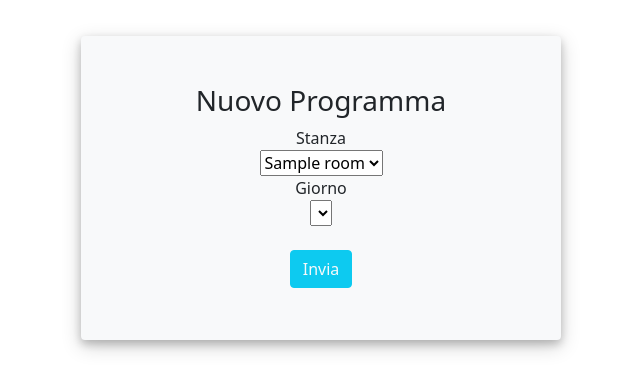
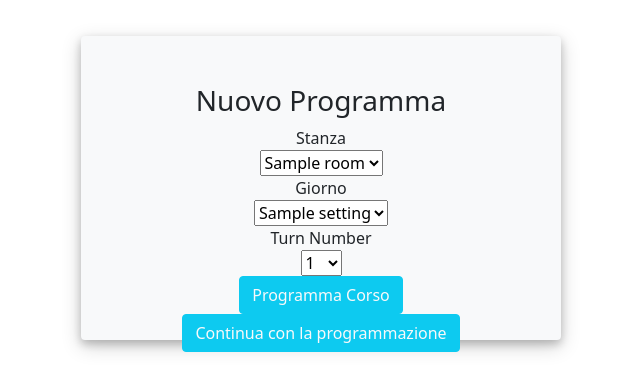
Before and after one commit to Simojoviz/db_project, a Flask app: a page that uses templates/add_program.html in a window 1280 px wide. Shown: the part 187-578 px from the top of the page, without its empty margins (319-959 px from the left). Run offline with Flask 2, Linux system fonts and the light colour scheme; tables that the repository leaves empty hold one stand-in row (values such as "Sample post"); lists and menus that the app fills with data are empty; some libraries are stand-ins or nearby versions.

Commit message:
multiple_add_program_course

```diff
--- a/app.py
+++ b/app.py
@@ -11,9 +11,9 @@ from model import *
 app = Flask ( __name__ )
 
 #engine = create_engine('sqlite:///database.db', echo=True)
-#engine = create_engine('postgresql://postgres:1sebaQuinta@localhost:5432/Gym', echo=False)
+engine = create_engine('postgresql://postgres:1sebaQuinta@localhost:5432/Gym', echo=False)
 # engine = create_engine('postgresql://postgres:Simone01@localhost:5432/Gym', echo=True)
-engine = create_engine('postgresql://postgres:gemellirosa@localhost:5432/Gym', echo=True)
+# engine = create_engine('postgresql://postgres:gemellirosa@localhost:5432/Gym', echo=True)
 
 app.config ['SECRET_KEY'] = 'ubersecret'
 
@@ -243,7 +243,6 @@ def new_course():
             return render_template('add_course.html', rooms=r)
         return redirect(url_for('courses'))
 
-
 @app.route('/new_course_form', methods=['GET', 'POST'])
 def new_course_form():
     if request.method == 'POST':
@@ -263,6 +262,31 @@ def new_course_form():
         finally:
             session.close()
 
+@app.route('/new_program/<course_name>')
+def new_program(course_name):
+    session = Session()
+    r = get_room(session, all=True)
+    return render_template('add_program.html', rooms = r, course = course_name, week_setting = get_week_setting(session, all=True))
+
+@app.route('/new_program_form/<course_name>/<cont>', methods=['POST', 'GET'])
+def new_program_form(course_name, cont):
+    if request.method == 'POST':
+        session = Session()
+
+        room = request.form['room']
+        r = get_room(session, name = room)
+        day = request.form['day']
+        c = get_course(session, name = course_name)
+        course_id = c.id
+        tn = request.form['turn_number']
+        add_course_program(session, week_day=day, turn_number=tn, room_id=r.id, course_id=course_id )
+        session.commit()
+        if cont == "0":
+            plan_course(session, name=course_name)
+            session.commit()
+            return redirect(url_for('courses'))
+        else:
+            return redirect(url_for('new_program', course_name = course_name))
 
 @app.route('/sign_up/<course_name>')
 def sign_up(course_name):
@@ -284,29 +308,6 @@ def delete_sign_up(course_name):
     delete_course_sign_up(session,course = c, user = us)
     session.commit()
     return redirect(url_for('courses_sign_up'))
-
-@app.route('/new_program/<course_name>')
-def new_program(course_name):
-    session = Session()
-    r = get_room(session, all=True)
-    return render_template('add_program.html', rooms = r, course = course_name)
-
-@app.route('/new_program_form/<course_name>', methods=['POST', 'GET'])
-def new_program_form(course_name):
-    if request.method == 'POST':
-        session = Session()
-
-        room = request.form['room']
-        r = get_room(session, name = room)
-        day = request.form['day']
-        c = get_course(session, name = course_name)
-        course_id = c.id
-        add_course_program(session, week_day=day, turn_number=6, room_id=r.id, course_id=course_id )
-        session.commit()
-        return redirect(url_for('courses'))
-
-@app.route
-
 
 
 # ________________________________________________________LOGIN - SIGNIN________________________________________________________
--- a/templates/add_program.html
+++ b/templates/add_program.html
@@ -6,7 +6,7 @@
       <div class="card-body">
         <div class="container text-center" style="margin-top: 2rem;">
           <h3 class="card-title">Nuovo Programma</h3>
-          <form action="{{url_for('new_program_form', course_name = course)}}" method="POST">
+          <form action="{{url_for('new_program_form', course_name = course, cont = 0)}}" method="POST">
             Stanza
             <br>
             <select name="room" id="room">
@@ -23,9 +23,16 @@
               {% endfor %}
             </select>
             <br>
+            Turn Number
+            <br>
+            <select name="turn_number" id="turn_number">
+              {% for i in range(1, 12) %}
+              <option value="{{ i }}"> {{ i }} </option>
+              {% endfor %}
             </select>
             <br>
-            <input type="submit" class="btn btn-info text-light" value="Invia">
+            <input type="submit"  class="btn btn-info text-light" value="Programma Corso">
+            <input type="submit"  class="btn btn-info text-light" formaction="{{url_for('new_program_form', course_name = course, cont = 1)}}" value="Continua con la programmazione">
           </form>
         </div>
       </div>
```
